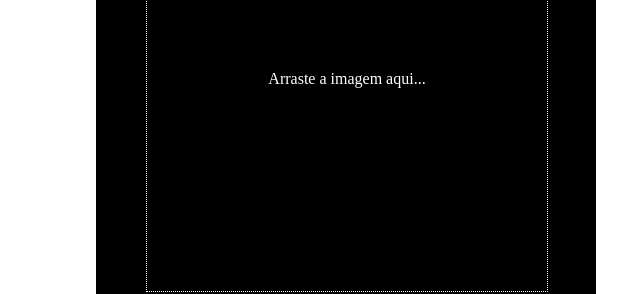
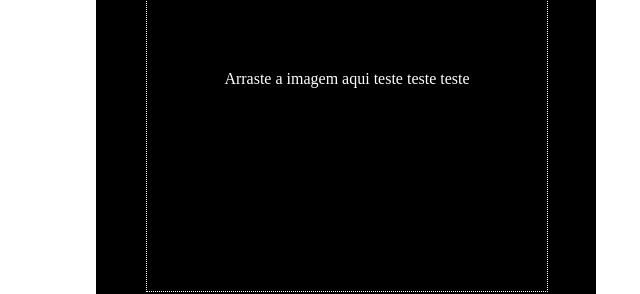
Before and after one commit to frenow/projetoimgfilter, a website: page index.html in a window 1280 px wide. Shown: the part 299-593 px from the top of the page, 18-658 px from the left. Drawn offline with nearby package versions, Linux system fonts and the light colour scheme.

Commit message:
teste commit tag exe2

```diff
--- a/index.html
+++ b/index.html
@@ -29,7 +29,7 @@
 
       <div id="image-area">
 
-        <span id="drop-message"> Arraste a imagem aqui... </span>
+        <span id="drop-message"> Arraste a imagem aqui teste teste teste </span>
 
       </div>
 
```
